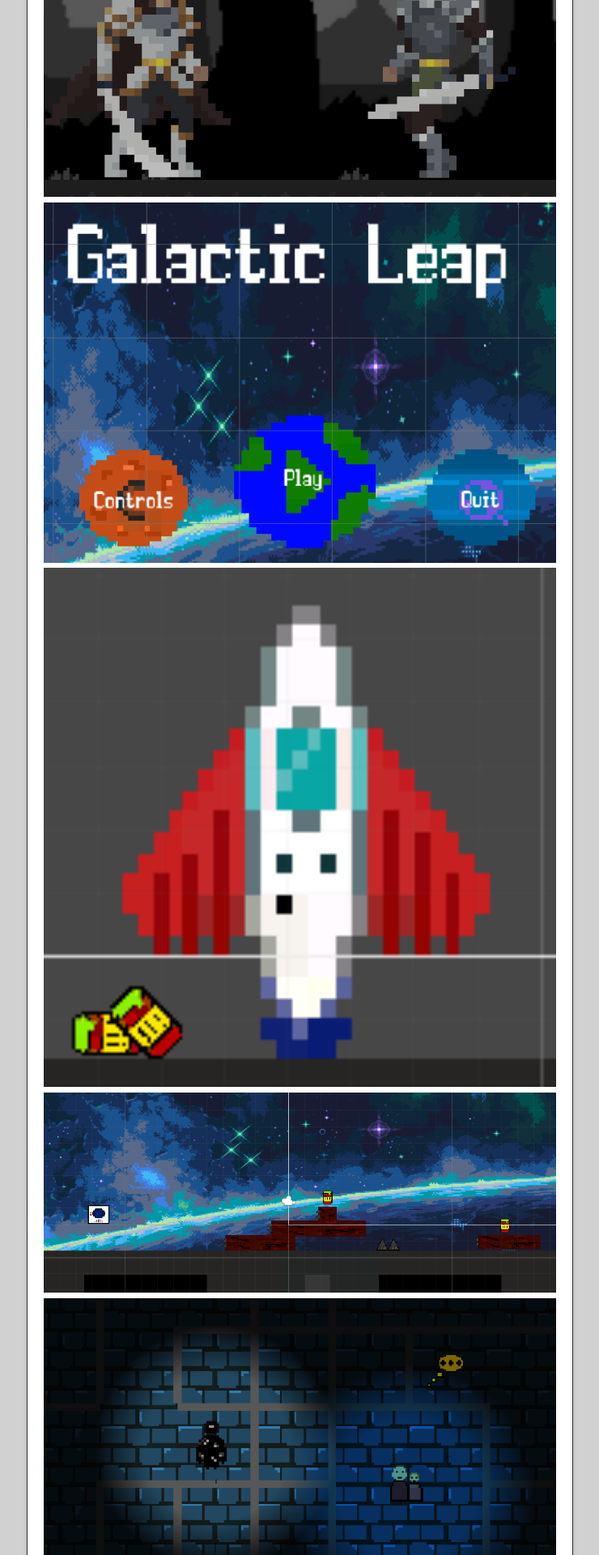
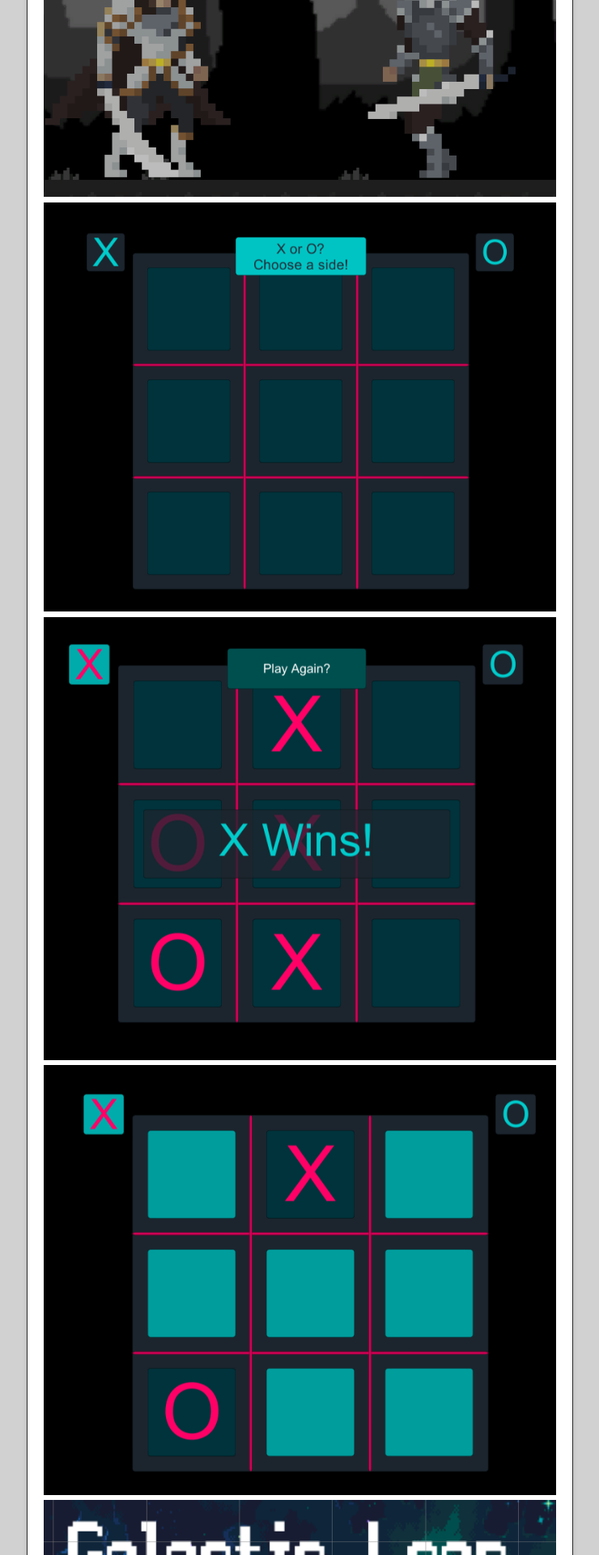
Before and after one commit to OscarW2510/portfolio, a Jekyll site: the page built from gallery.md, in a window 1280 px wide. Shown: the part 1756-3676 px from the top of the page at 81% size, without its empty margins (270-1010 px from the left). Built offline with Jekyll 4.4.1, drawn with Linux system fonts in a browser that asks for light colours; the repository's description, which GitHub fills in, is left out; our own code applies the rules of GitHub Pages for plain Markdown files.

Commit message:
Update gallery.md

```diff
--- a/gallery.md
+++ b/gallery.md
@@ -18,6 +18,9 @@ layout: default
   <img src="assets/images/ffffff.PNG" width="100%"/><br/>
   <img src="assets/images/rrrrr.PNG" width="100%"/><br/>
   <img src="assets/images/hhhhh.PNG" width="100%"/><br/>
+  <img src="assets/images/Capture.PNG" width="100%"/><br/>
+  <img src="assets/images/4545.PNG" width="100%"/><br/>
+  <img src="assets/images/09.PNG" width="100%"/><br/>
   <img src="assets/images/space.PNG" width="100%"/><br/>
   <img src="assets/images/ship.PNG" width="100%"/><br/>
   <img src="assets/images/dhgdfhg.PNG" width="100%"/><br/>
```
